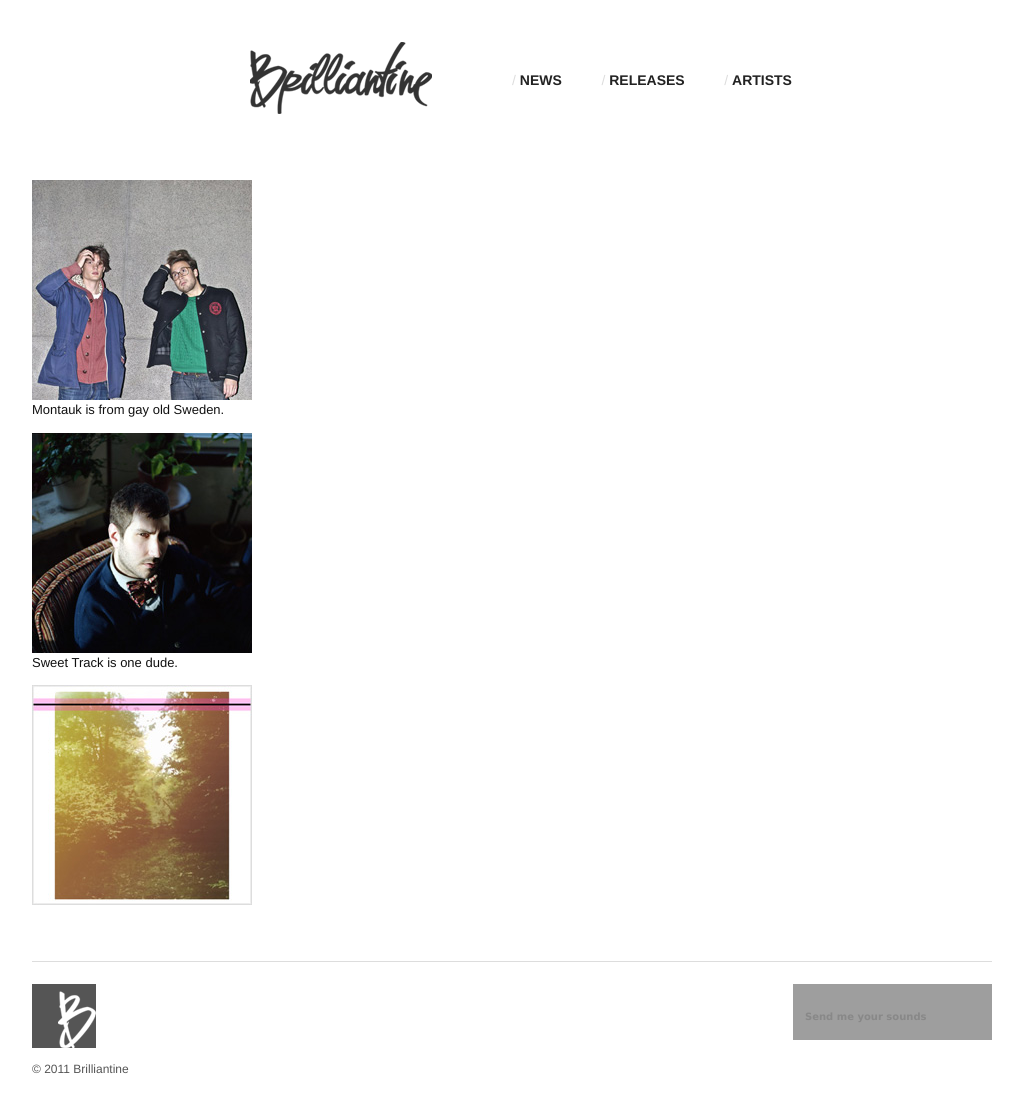
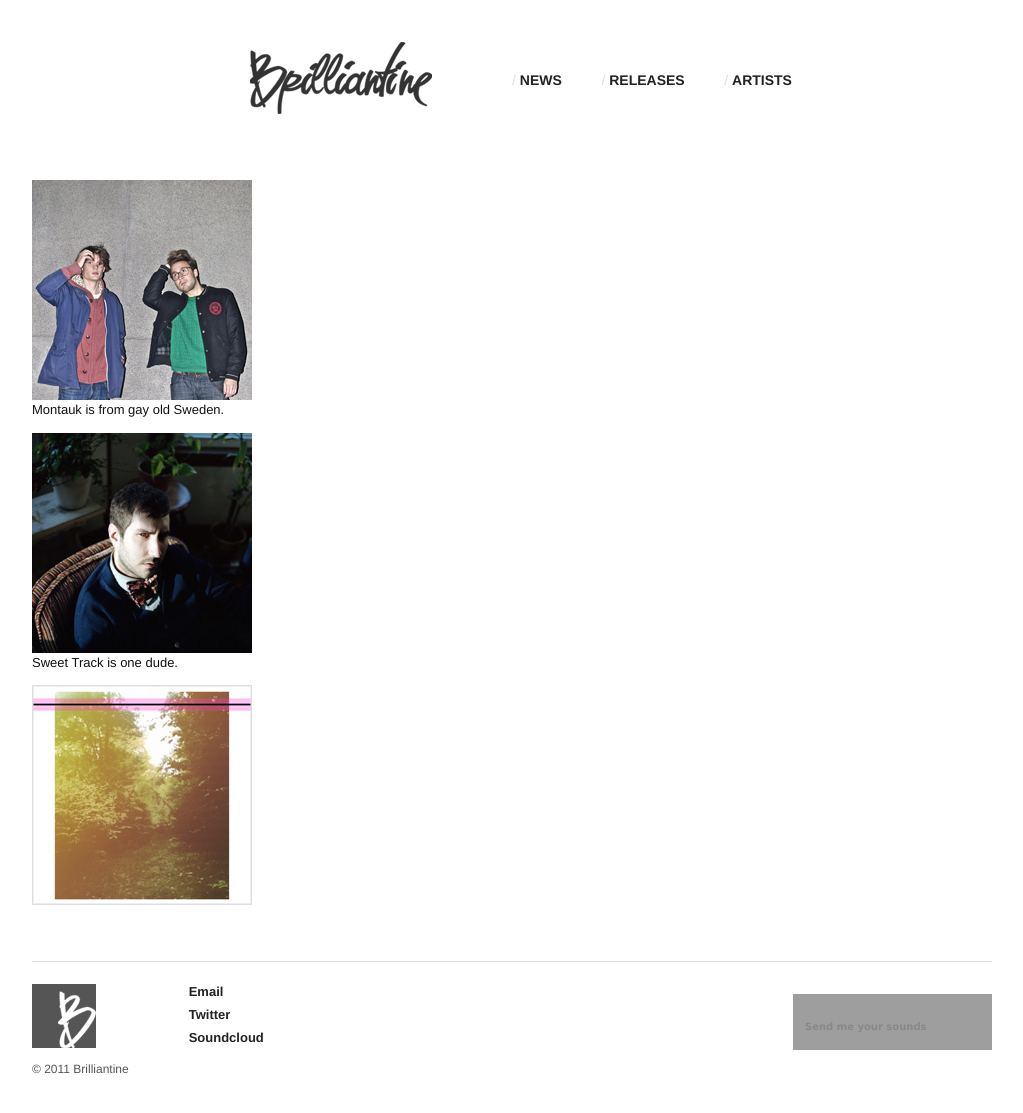
Before and after one commit to aguay/aguay.github.com, a Jekyll site: the page built from artists/index.html, in a window 1280 px wide. Shown: the whole page, without its empty margins (128-1151 px from the left). Built offline with Jekyll 4.4.1, drawn with Linux system fonts in a browser that asks for light colours; Markdown is read by kramdown in place of the engine named in the settings; grey boxes are pictures that could not be loaded.

```diff
--- /dev/null
+++ b/CNAME
@@ -0,0 +1 @@
+infobrilliantine.com
--- a/_includes/footer.html
+++ b/_includes/footer.html
@@ -3,6 +3,18 @@
     <span>&copy; {{ site.time | date: '%Y' }} Brilliantine</span>
   </p>
 
+  <ul class="links">
+    <li>
+      <a href="mailto:info@infobrilliantine.com">Email</a>
+    </li>
+    <li>
+      <a href="http://twitter.com/INFOBRILL000">Twitter</a>
+    </li>
+    <li>
+      <a href="http://soundcloude.com/infobrill000">Soundcloud</a>
+    </li>
+  </ul>
+
   <p class="soundcloud">
     <a href='http://soundcloud.com/infobrill000/dropbox' class='soundcloud-dropbox'>Send me your sounds</a>
   </p>
--- a/_layouts/artist.html
+++ b/_layouts/artist.html
@@ -4,5 +4,6 @@ layout: default
 
 <section class="artist">
   <h2>{{ page.title }}</h2>
+  <img alt="" src="{{ page.image }}">
   {{ content }}
 </section>
--- a/artists/index.html
+++ b/artists/index.html
@@ -3,10 +3,11 @@ layout: default
 title: Brilliantine Artists
 ---
 
-<section class="artists">
+<section class="artists-index">
   {% for post in site.categories.artists %}
-    <article class="artist" id="{{ post.name }}">
+    <article class="artist">
       <img alt="{{ post.title }}" src="{{ post.image }}">
+      {{ post.location }}
       {{ post.content }}
     </article>
   {% endfor %}
--- a/css/brilliantine.css
+++ b/css/brilliantine.css
@@ -277,7 +277,7 @@ body > header {
       body > header nav li:before {
         content: "/ "; }
       body > header nav li:hover {
-        color: #aaaaaa; }
+        color: #222222; }
 
 body > footer {
   padding: 22px 0;
@@ -291,7 +291,14 @@ body > footer {
     body > footer .copyright span {
       display: block;
       padding-top: 76px; }
+  body > footer .links {
+    margin-left: 60px;
+    float: left; }
+    body > footer .links li {
+      margin: 0;
+      padding-bottom: 8px; }
   body > footer .soundcloud {
+    margin-top: 10px;
     float: right; }
 
 a.soundcloud-dropbox {
```
Also changed, not shown: _sass/layouts/_shared.sass (+8 -1 lines).
